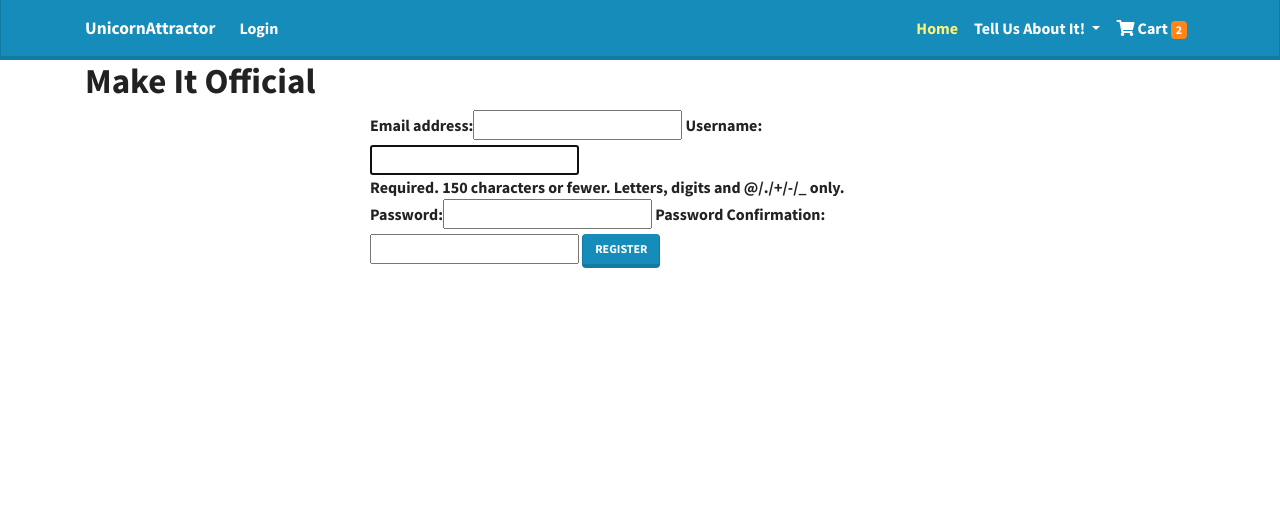
After one commit to Code-Institute-Submissions/milestone5, a Django app: page /accounts/register/ in a window 1280 px wide. The commit adds this page. Shown: the top 508 px of the page. Run offline with Django 3.2, Linux system fonts and the light colour scheme; some libraries are stand-ins or nearby versions.

Commit message:
Added Registration Forms and Profile Page

```diff
--- a/accounts/forms.py
+++ b/accounts/forms.py
@@ -1,5 +1,50 @@
 from django import forms
+from django.contrib.auth.models import User
+from django.contrib.auth.forms import UserCreationForm
+from django.core.exceptions import ValidationError
 
+"""
+LOGIN FORM
+"""
 class UserLoginForm(forms.Form):
   username = forms.CharField(label="Username or Email")
   password = forms.CharField(widget=forms.PasswordInput)
+
+
+"""
+REGISTRATION FORM
+"""
+class UserRegistrationForm(UserCreationForm):
+
+  password1 = forms.CharField(
+                      label="Password",
+                      widget=forms.PasswordInput)
+
+  password2 = forms.CharField(
+                      label="Password Confirmation",
+                      widget=forms.PasswordInput)
+
+
+  class Meta:
+    model = User
+    fields = ['email', 'username',  'password1', 'password2']
+
+  def clean_email(self):
+    email = self.cleaned_data.get('email')
+    username = self.cleaned_data.get('username')
+
+    if User.objects.filter(email=email).exclude(username=username):
+      raise forms.ValidationError(u'Email address must be unique')
+    return email
+
+  def clean_password2(self):
+    password1 = self.cleaned_data.get('password1')
+    password2 = self.cleaned_data.get('password2')
+
+    if not password1 or not password2:
+      raise ValidationError("Please confirm your password")
+
+    if password1 != password2:
+      raise ValidationError("Passwords must match")
+
+    return password2
--- /dev/null
+++ b/accounts/templates/register.html
@@ -0,0 +1,29 @@
+{% extends 'base.html' %}
+{% load bootstrap_tags %}
+{% block page_title %}User Registration{% endblock %}
+
+{% block hero %}
+
+<div class="col-md-6">
+   <h1>Make It Official</h1>
+</div>
+
+{% endblock %}
+
+{% block content %}
+<section class="form">
+    <div class="container">
+      <div class="row">
+        <div class="col-sm-8 col-md-6 mx-auto">
+
+          <form method="POST">
+          {% csrf_token %}
+          {{ registration_form | as_bootstrap }}
+          <button class="btn btn-primary right"  type="submit">Register</button>
+          </form>
+
+        </div>
+      </div>
+    </div>
+</section>
+{% endblock %}
--- a/accounts/urls.py
+++ b/accounts/urls.py
@@ -1,8 +1,10 @@
 from django.conf.urls import url, include
-from accounts.views import logout, login
+from accounts.views import logout, login, register, profile
 
 
 urlpatterns = [
     url(r'^logout/$', logout, name="logout"),
     url(r'^login/$', login, name="login"),
+    url(r'^register/$', register, name="register"),
+    url(r'^profile/$', profile, name="profile"),
 ]
--- a/accounts/views.py
+++ b/accounts/views.py
@@ -1,7 +1,8 @@
 from django.shortcuts import render, redirect, reverse
 from django.contrib import auth, messages
 from django.contrib.auth.decorators import login_required
-from accounts.forms import UserLoginForm
+from accounts.forms import UserLoginForm, UserRegistrationForm
+from django.contrib.auth.models import User
 
 
 """
@@ -42,3 +43,40 @@ def login(request):
     login_form = UserLoginForm()
 
   return render(request, 'login.html', {"login_form": login_form})
+
+
+
+
+"""
+REGISTRATION
+"""
+def register(request):
+  if request.user.is_authenticated:
+    return redirect(reverse('tracker_home'))
+
+  if request.method == 'POST':
+    registration_form = UserRegistrationForm(request.POST)
+
+    if registration_form.is_valid():
+      registration_form.save()
+
+      user = auth.authenticate(username=request.POST['username'],
+                              password=request.POST['password1'])
+
+      if user:
+        auth.login(user=user, request=request)
+        messages.success(request, "Congratulations! You're One Of Us Now.")
+        return redirect(reverse('tracker_home'))
+      else: messages.error(request, "Unable to register your account at this time")
+
+  else:
+    registration_form = UserRegistrationForm()
+  return render(request, 'register.html', {"registration_form": registration_form})
+
+
+"""
+USER PROFILE
+"""
+def profile(request):
+  user = User.objects.get(email=request.user.email)
+  return render(request, 'profile.html', {"profile": user})
--- a/templates/base.html
+++ b/templates/base.html
@@ -27,7 +27,7 @@
             {{ user }}
             </a>
             <div class="dropdown-menu" aria-labelledby="Issue Tracker">
-              <a class="dropdown-item" href="{% url 'tracker_home' %}">My Profile</a>
+              <a class="dropdown-item" href="{% url 'profile' %}">My Profile</a>
               <div class="dropdown-divider"></div>
               <a class="dropdown-item" href="{% url 'logout' %}">Logout</a>
             </div>
@@ -64,7 +64,7 @@
               {% else %}
               <div class="dropdown-divider"></div>
               <a class="dropdown-item" href="{% url 'login' %}">Login</a>
-              <a class="dropdown-item" href="#">Register</a>
+              <a class="dropdown-item" href="{% url 'register' %}">Register</a>
               {% endif %}
               <div class="dropdown-divider"></div>
               <a class="dropdown-item" href="#">How We're Doing</a>
```
Also changed, not shown: accounts/templates/login.html (+10 -1 lines), accounts/templates/profile.html (added, +23 -0 lines).
